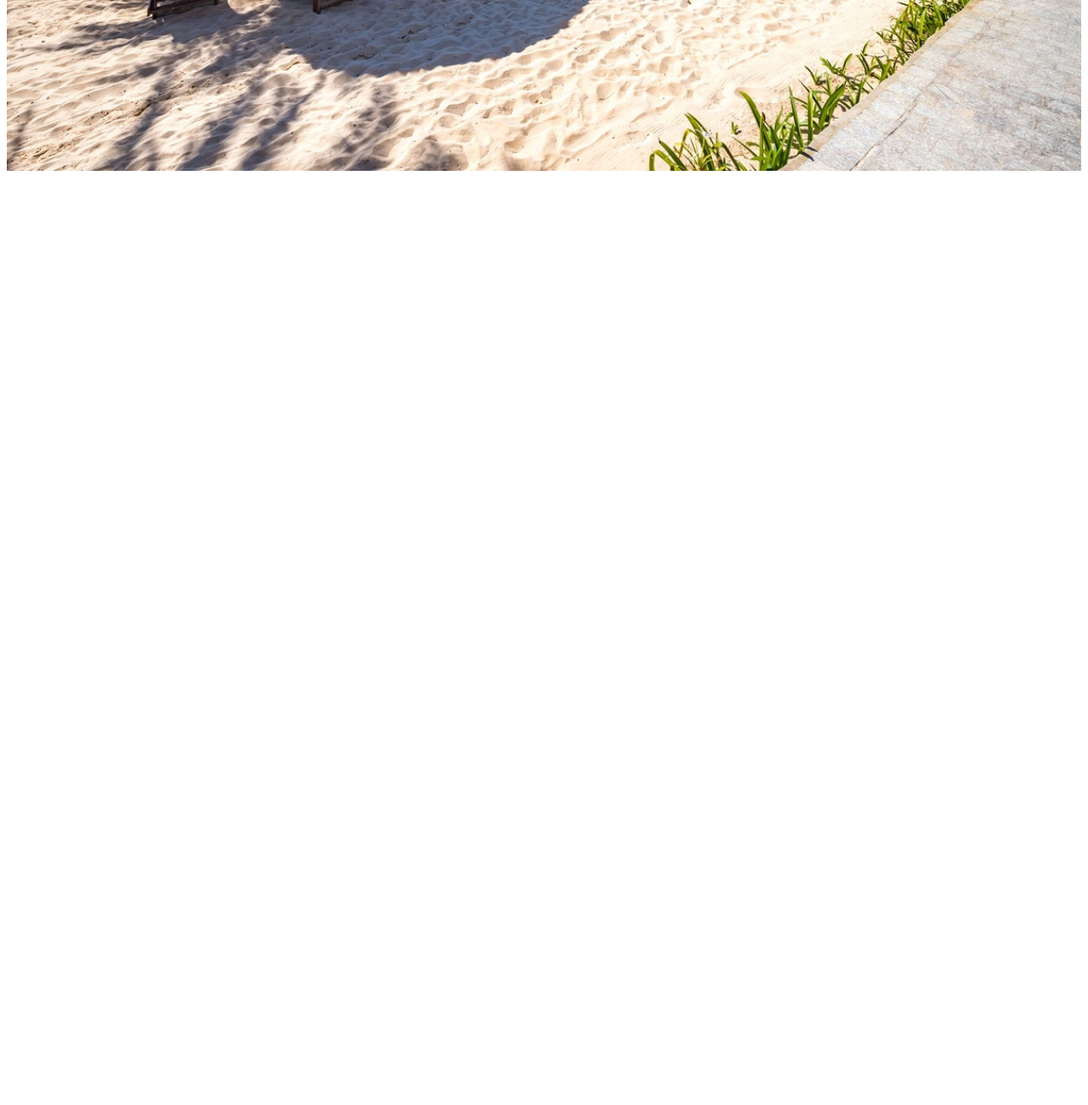
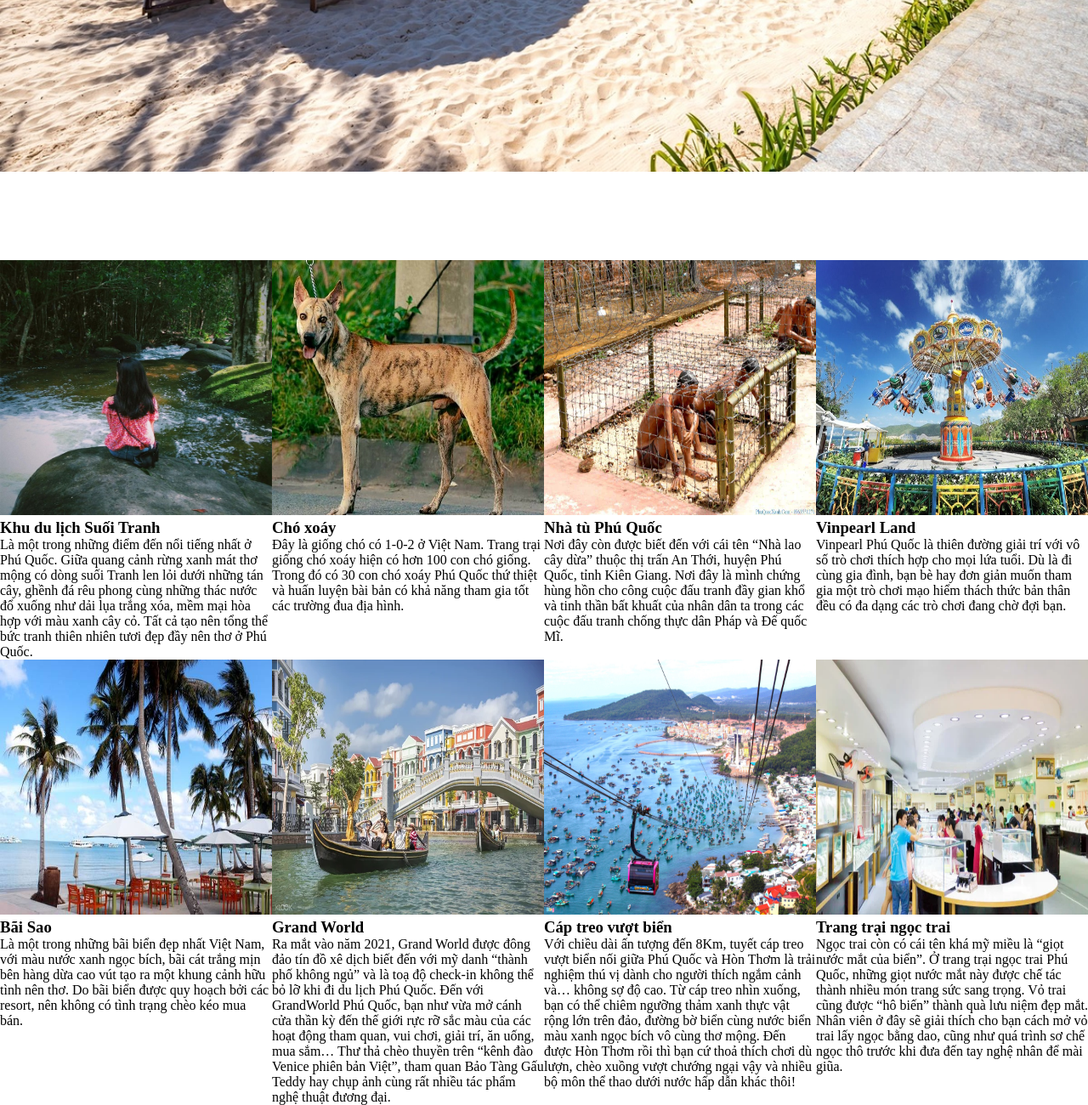
Before and after one commit to MinhHieu2411/BTL-ThietkeWeb, a plain HTML site: page html/blog.html in a window 1280 px wide. Shown: the part 707-2007 px from the top of the page at 85% size. Before the commit the page ends 920 px from the top, so only its background shows below. Drawn offline with Linux system fonts and the light colour scheme.

Commit message:
Hang update

```diff
--- a/css/style.css
+++ b/css/style.css
@@ -1,17 +1,20 @@
-h1, .h1, h2, .h2, h3, .h3, h4, .h4, h5, .h5, .logo{
-    font-family: "Playfair Display", sans-serif;
+*{
+    margin: 0;
+    border: 0;
 }
 /* Style for nav */
 .logo{
     font-size: 24px;
     font-weight: 780;
 }
+
 .main-menu{
     margin-right: 5px;
     display: flex;
     align-items: center;
     justify-content: space-between;
     text-decoration: aliceblue;
+    width: 100%;
 }
 
 ul{
@@ -23,6 +26,10 @@ ul{
 
 li{
     float: left;
+}
+
+li a{
+    color: black;
 }
 
 li a, .dropbtn{
@@ -53,8 +60,9 @@ li a, .dropbtn{
 }
 
 /* Style for banner */
-img{
+.banner img{
     width: 100%;
+    margin-bottom: 100px;
 }
 
 .text-center {
@@ -67,3 +75,19 @@ img{
     color: azure;
     background-color: rgba(0,0,0,0.3);
 }
+
+/*Style for container*/
+.grid-container{
+    display: grid;
+    grid-template-columns: auto auto auto auto;
+}
+
+.grid-item{
+  box-sizing: border-box;
+  width: 320px;
+}
+
+.grid-item img{
+    width: 320px;
+    height: 300px;
+}
--- a/html/blog.html
+++ b/html/blog.html
@@ -8,13 +8,14 @@
     <link rel="stylesheet" href="../css/style.css">
 </head>
 <body>
+    <!-- Start : navigation -->
     <div class="nav">
         <ul class="main-menu">
             <li><a href="index.html" class="logo">Phú Quốc Travel</a></li>
             <li><a href="home.html">Trang chủ</a></li>
             <li><a href="aboutus.html">Về Phú Quốc</a></li>
             <li class="dropdown">
-                <a class="dropbtn">Du lịch Phú Quốc</a>
+                <a href="#" class="dropbtn">Du lịch Phú Quốc</a>
                 <div class="dropdown-content">
                     <a href="food.html">Đặc sản</a>
                     <a href="place.html">Địa điểm nổi tiếng</a>
@@ -25,6 +26,8 @@
             <li><a href="contact.html">Liên hệ</a></li>
         </ul>
     </div>
+    <!-- End: Navigation -->
+    <!-- Start: Banner -->
     <div class="banner">
         <img src="/img/longbeach.jpg" alt="">
         <div class="text-center">
@@ -32,5 +35,50 @@
             <p><strong>Phú Quốc hay còn gọi là đảo ngọc - là hòn đảo lớn nhất của Việt Nam, Đảo Phú Quốc thuộc tỉnh Kiên Giang, nằm trong vịnh Thái Lan, là nơi có vẻ đẹp hoang sơ cùng nhiều khu nghỉ dưỡng sang trọng, cuốn hút bất kỳ du khách nào đặt chân tới đây.</strong></p>
         </div>
     </div>
+    <!-- End: Banner -->
+    <!-- Start: Container -->
+    <div class="grid-container">
+        <div class="grid-item">
+            <img src="/img/canh-dep-suoi-tranh.jpg" alt="">
+            <h3>Khu du lịch Suối Tranh</h3>
+            <p>Là một trong những điểm đến nổi tiếng nhất ở Phú Quốc. Giữa quang cảnh rừng xanh mát thơ mộng có dòng suối Tranh len lỏi dưới những tán cây, ghềnh đá rêu phong cùng những thác nước đổ xuống như dải lụa trắng xóa, mềm mại hòa hợp với màu xanh cây cỏ. Tất cả tạo nên tổng thể bức tranh thiên nhiên tươi đẹp đầy nên thơ ở Phú Quốc.</p>
+        </div>
+        <div class="grid-item">
+            <img src="/img/cho-phu-quoc.jpg" class="card-img-top" alt="...">
+            <h3>Chó xoáy</h3>
+            <p>Đây là giống chó có 1-0-2 ở Việt Nam. Trang trại giống chó xoáy hiện có hơn 100 con chó giống. Trong đó có 30 con chó xoáy Phú Quốc thứ thiệt và huấn luyện bài bản có khả năng tham gia tốt các trường đua địa hình.</p>
+        </div>
+        <div class="grid-item">
+            <img src="/img/nha-tu-phu-quoc.jpg" class="card-img-top" alt="...">
+            <h3>Nhà tù Phú Quốc</h3>
+            <p>Nơi đây còn được biết đến với cái tên “Nhà lao cây dừa” thuộc thị trấn An Thới, huyện Phú Quốc, tỉnh Kiên Giang. Nơi đây là mình chứng hùng hồn cho công cuộc đấu tranh đầy gian khổ và tinh thần bất khuất của nhân dân ta trong các cuộc đấu tranh chống thực dân Pháp và Đế quốc Mĩ.</p>
+        </div>
+        <div class="grid-item">
+            <img src="/img/vinpearl-land.jpg" alt="">
+            <h3>Vinpearl Land</h3>
+            <p>Vinpearl Phú Quốc là thiên đường giải trí với vô số trò chơi thích hợp cho mọi lứa tuổi. Dù là đi cùng gia đình, bạn bè hay đơn giản muốn tham gia một trò chơi mạo hiểm thách thức bản thân đều có đa dạng các trò chơi đang chờ đợi bạn.</p>
+        </div>
+        <div class="grid-item">
+            <img src="/img/bai-sao.jpg" alt="">
+            <h3>Bãi Sao</h3>
+            <p>Là một trong những bãi biển đẹp nhất Việt Nam, với màu nước xanh ngọc bích, bãi cát trắng mịn bên hàng dừa cao vút tạo ra một khung cảnh hữu tình nên thơ. Do bãi biển được quy hoạch bởi các resort, nên không có tình trạng chèo kéo mua bán.</p>
+        </div>
+        <div class="grid-item">
+            <img src="/img/grand-world.webp" alt="">
+            <h3>Grand World</h3>
+            <p>Ra mắt vào năm 2021, Grand World được đông đảo tín đồ xê dịch biết đến với mỹ danh “thành phố không ngủ” và là toạ độ check-in không thể bỏ lỡ khi đi du lịch Phú Quốc. Đến với GrandWorld Phú Quốc, bạn như vừa mở cánh cửa thần kỳ đến thế giới rực rỡ sắc màu của các hoạt động tham quan, vui chơi, giải trí, ăn uống, mua sắm… Thư thả chèo thuyền trên “kênh đào Venice phiên bản Việt”, tham quan Bảo Tàng Gấu Teddy hay chụp ảnh cùng rất nhiều tác phẩm nghệ thuật đương đại.</p>
+        </div>
+        <div class="grid-item">
+            <img src="/img/captreo.jpeg" alt="">
+            <h3>Cáp treo vượt biển</h3>
+            <p>Với chiều dài ấn tượng đến 8Km, tuyết cáp treo vượt biển nối giữa Phú Quốc và Hòn Thơm là trải nghiệm thú vị dành cho người thích ngắm cảnh và… không sợ độ cao. Từ cáp treo nhìn xuống, bạn có thể chiêm ngưỡng thảm xanh thực vật rộng lớn trên đảo, đường bờ biển cùng nước biển màu xanh ngọc bích vô cùng thơ mộng. Đến được Hòn Thơm rồi thì bạn cứ thoả thích chơi dù lượn, chèo xuồng vượt chướng ngại vậy và nhiều bộ môn thể thao dưới nước hấp dẫn khác thôi!</p>
+        </div>
+        <div class="grid-item">
+            <img src="/img/trangtraingoctrai.webp" alt="">
+            <h3>Trang trại ngọc trai</h3>
+            <p>Ngọc trai còn có cái tên khá mỹ miều là “giọt nước mắt của biển”. Ở trang trại ngọc trai Phú Quốc, những giọt nước mắt này được chế tác thành nhiều món trang sức sang trọng. Vỏ trai cũng được “hô biến” thành quà lưu niệm đẹp mắt. Nhân viên ở đây sẽ giải thích cho bạn cách mở vỏ trai lấy ngọc bằng dao, cũng như quá trình sơ chế ngọc thô trước khi đưa đến tay nghệ nhân để mài giũa.</p>
+        </div>
+    </div>
+    <!-- End: Container -->
 </body>
 </html>
```
Also changed, not shown: img/bai-sao.jpg (added), img/canh-dep-suoi-tranh.jpg (added), img/captreo.jpeg (added), img/cho-phu-quoc.jpg (added), img/grand-world.webp (added), img/nha-tu-phu-quoc.jpg (added), img/trangtraingoctrai.webp (added), img/vinpearl-land.jpg (added).
